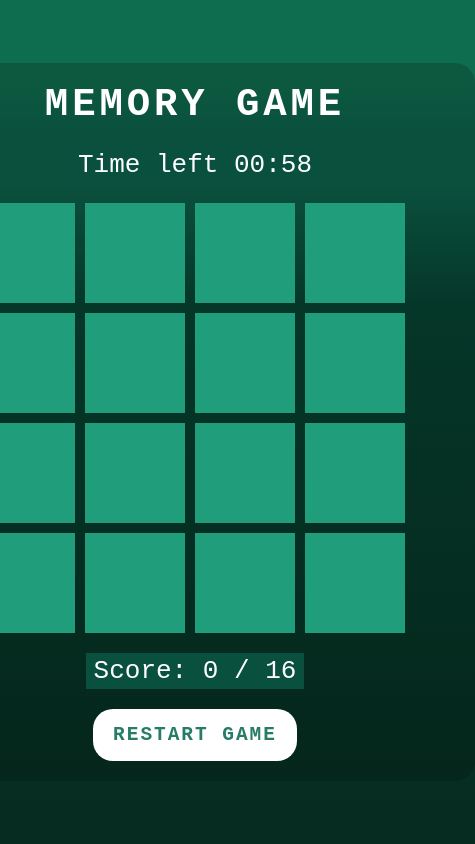
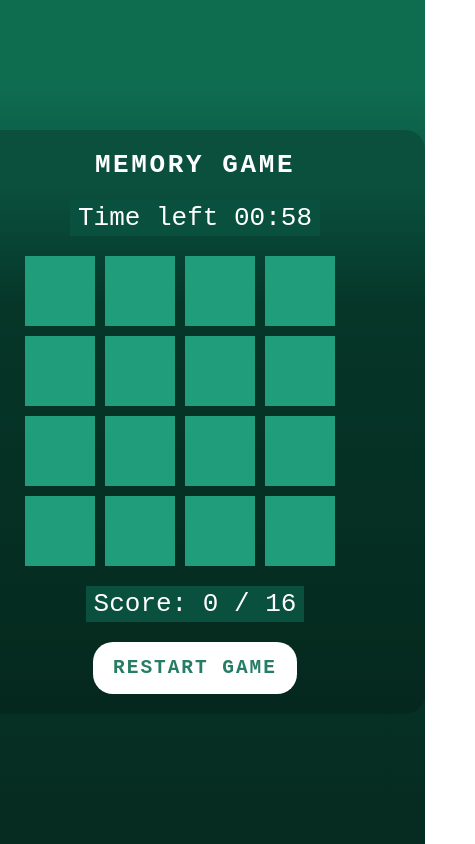
Before and after one commit to asmaaEbeed/memory-game, a plain HTML site: page index.html in a window 390 px wide. Both pictures are taken after a click on the button "START GAME". Shown: the whole page, 475 px wide, since content can reach past the window. Drawn offline with Linux system fonts and the light colour scheme.

Commit message:
edit responsive

```diff
--- a/css/style.css
+++ b/css/style.css
@@ -112,3 +112,17 @@ h2 {
 .d-none {
     display: none;
 }
+
+@media screen and (max-width: 560px) {
+    .game {
+        width: 340px
+    }
+    .item {
+        width:70px;
+        height: 70px;
+        font-size: 2em;
+    }
+    h2 {
+        font-size: 2em;
+    }
+}
```
